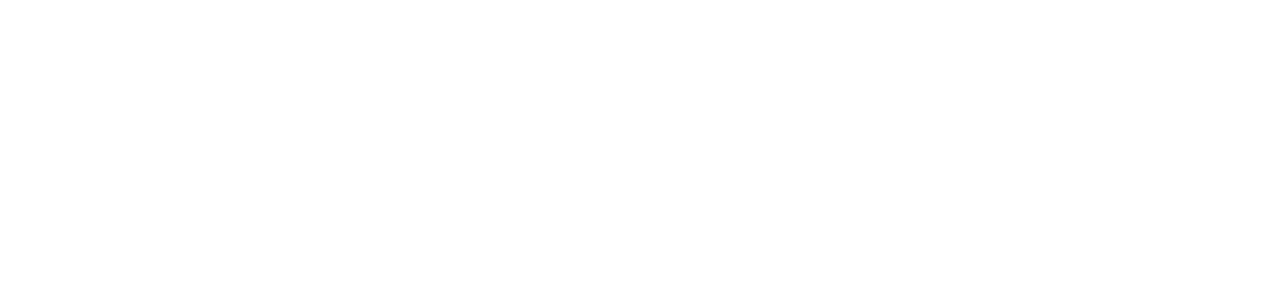
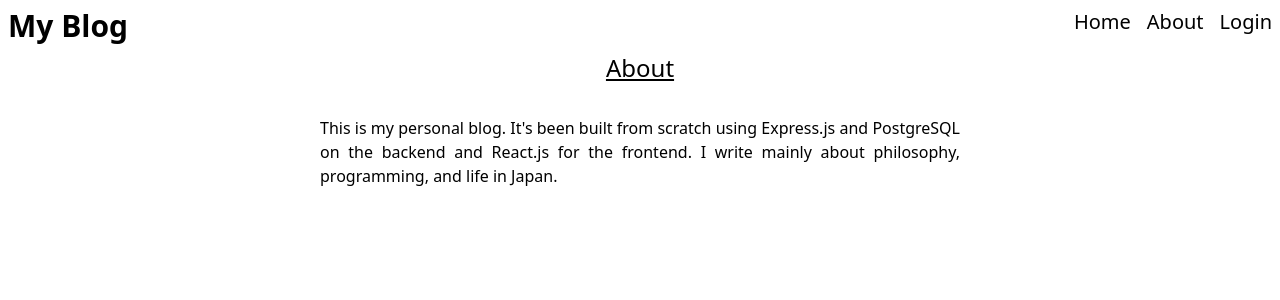
Before and after one commit to Justin-K-Ellis/blog-frontend, a React (Vite) app: page /about in a window 1280 px wide. Before the commit this address had no page. Shown: the top 300 px of the page. Built offline with nearby package versions, Linux system fonts and the light colour scheme.

Commit message:
Create and link About page.

```diff
--- a/src/App.jsx
+++ b/src/App.jsx
@@ -1,12 +1,14 @@
 import { Routes, Route } from "react-router";
 import Layout from "./layout/Layout";
 import Home from "./pages/Home";
+import About from "./pages/About";
 
 function App() {
   return (
     <Routes>
       <Route path="/" element={<Layout />}>
         <Route index element={<Home />} />
+        <Route path="/about" element={<About />} />
       </Route>
     </Routes>
   );
--- a/src/components/Navbar.jsx
+++ b/src/components/Navbar.jsx
@@ -1,11 +1,18 @@
+import { NavLink } from "react-router";
+
 function Navbar() {
   return (
     <nav className="flex flex-row justify-between p-2">
       <h1 className="text-3xl font-bold">My Blog</h1>
-      <ul className="flex flex-row text-xl gap-2">
-        <li>About</li>
+      <ul className="flex flex-row text-xl gap-4">
         <li>
-          <button type="button">Login</button>
+          <NavLink to={"/"}>Home</NavLink>
+        </li>
+        <li>
+          <NavLink to={"about"}>About</NavLink>
+        </li>
+        <li>
+          <NavLink to={"#"}>Login</NavLink>
         </li>
       </ul>
     </nav>
--- /dev/null
+++ b/src/components/Title.jsx
@@ -0,0 +1,5 @@
+function Title({ text }) {
+  return <h1 className="text-2xl text-center underline">{text}</h1>;
+}
+
+export default Title;
--- /dev/null
+++ b/src/pages/About.jsx
@@ -0,0 +1,19 @@
+import Title from "../components/Title";
+
+function About() {
+  return (
+    <main className="flex flex-col items-center">
+      <div className="md:w-1/2 w-11/12">
+        <Title text={"About"} />
+        <p className="mt-8 text-justify">
+          This is my personal blog. It's been built from scratch using
+          Express.js and PostgreSQL on the backend and React.js for the
+          frontend. I write mainly about philosophy, programming, and life in
+          Japan.
+        </p>
+      </div>
+    </main>
+  );
+}
+
+export default About;
--- a/src/pages/Home.jsx
+++ b/src/pages/Home.jsx
@@ -1,8 +1,7 @@
 import { useState, useEffect } from "react";
 
 import PostPreviewCard from "../components/PostPreviewCard";
-
-import trimPost from "../services/trimPost";
+import Title from "../components/Title";
 
 function Home() {
   const [posts, setPosts] = useState([]);
@@ -19,7 +18,7 @@
   return (
     <main className="flex flex-col items-center">
       <div className="md:w-1/2 w-11/12">
-        <h1 className="text-2xl text-center underline">Latest Posts</h1>
+        <Title text={"Latest Posts"} />
         {posts.map((post) => {
           return <PostPreviewCard key={post.id} post={post} />;
         })}
```
